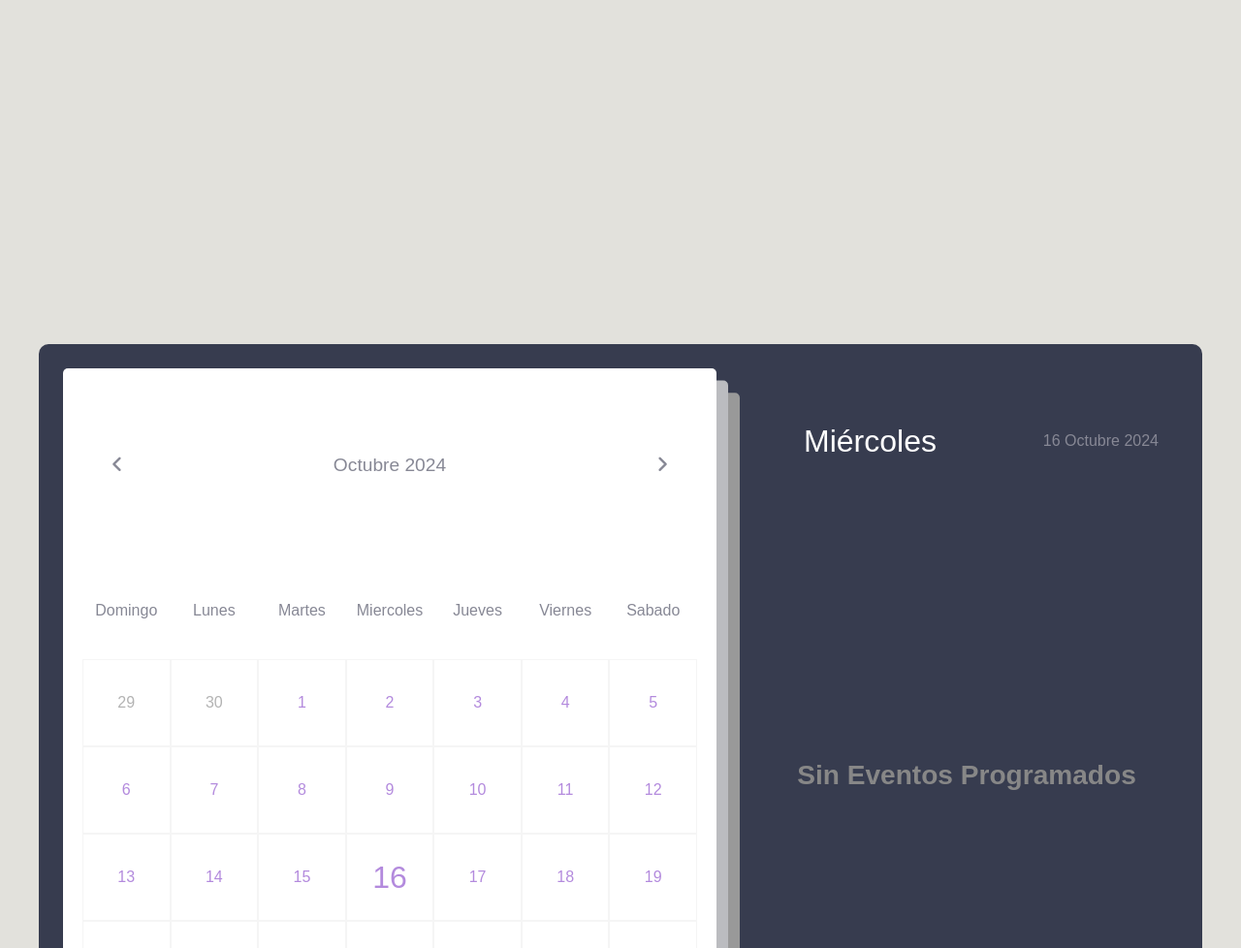
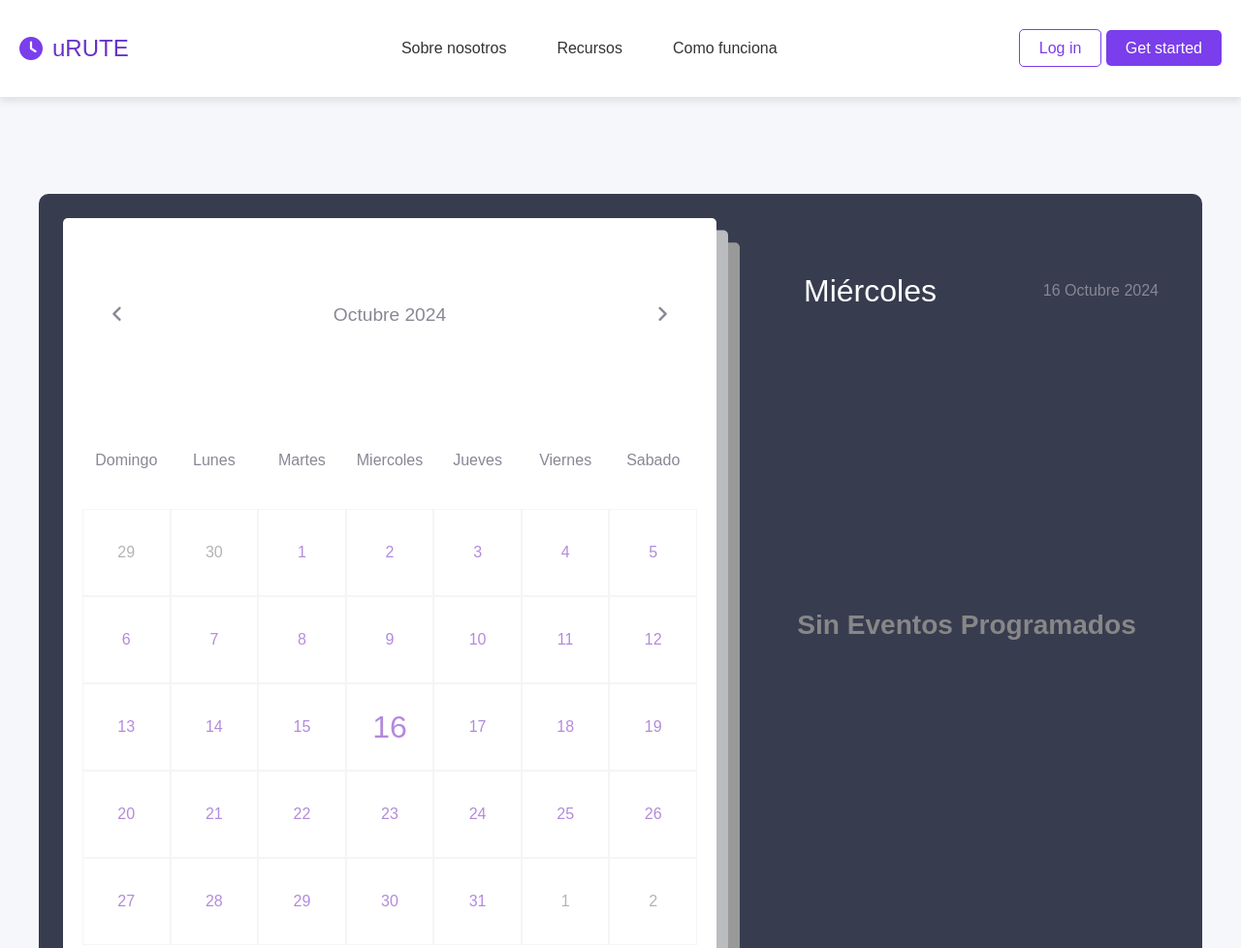
Before and after one commit to JhonP16/ProyectoPDS, a website: page app/pages/calendario.html in a window 1280 px wide. Shown: the top 978 px of the page at 97% size. Drawn offline with Linux system fonts and the light colour scheme.

Commit message:
Agregacion del Header al Calendario

```diff
--- a/app/pages/calendario.html
+++ b/app/pages/calendario.html
@@ -4,11 +4,31 @@
         <meta charset="UTF-8">
         <meta name="viewport" content="width=device-width, initial-scale=1.0">
         <link rel="stylesheet" href="../public/cStyles.css">
+        <link rel="stylesheet" href="../public/style.css">
         <link rel="stylesheet" href="https://cdnjs.cloudflare.com/ajax/libs/font-awesome/6.6.0/css/all.min.css" integrity="sha512-Kc323vGBEqzTmouAECnVceyQqyqdsSiqLQISBL29aUW4U/M7pSPA/gEUZQqv1cwx4OnYxTxve5UMg5GT6L4JJg==" crossorigin="anonymous" referrerpolicy="no-referrer" />
         <title>uCalendar</title>
     </head>
 
     <body>
+        <header class="navbar">
+            <div class="logo">
+                <i class="fas fa-clock"></i>
+                <span><a href="../pages/index.html">uRUTE</a></span>
+            </div>
+            <nav>
+                <ul>
+                    <li><a href="#">Sobre nosotros</a></li>
+                    <li><a href="#">Recursos</a></li>
+                    <li><a href="#">Como funciona</a></li>
+                </ul>
+            </nav>
+            <div class="registros">
+                <a href="login.html" class="login">Log in</a>
+                <a href="signup.html" class="get-started">Get started</a>
+            </div>
+        </header>
+
+        <main>
             <div class="cont-ucalendar">
                 <div class="left">
                     <div class="ucalendar">
@@ -84,6 +104,7 @@
                     <i class="fas fa-plus"></i>
                 </button>
             </div>
+        </main>
 
         <script src="../public/cScript.js"></script>
     </body>
--- a/app/public/cScript.js
+++ b/app/public/cScript.js
@@ -585,8 +585,8 @@ function saveEvents() {
 // CREAR UNA FUNCION PARA CARGAR LOS EVENTOS DE MEMORIA LOCAL
 function getEvents() {
   // PLANTEAR UNA ESTRUCTURA DE DESICION | CONDICIONAL
-  if (localStorage.getItem("events") === null) {
+    if (localStorage.getItem("events") === null) {
     return;
-  }
-  eventsArr.push(...JSON.parse(localStorage.getItem("events")));
+    }
+    eventsArr.push(...JSON.parse(localStorage.getItem("events")));
 }
--- a/app/public/cStyles.css
+++ b/app/public/cStyles.css
@@ -6,13 +6,21 @@
   margin: 0; padding: 0; box-sizing: border-box; font-family: "Poppins", sans-serif;
 }
 
-body {
-  min-height: 200vh; display: flex; align-items: center; justify-content: center; background-color: #e2e1dc;
+.navbar {
+  height: 100px;
+}
+
+.navbar .logo span a {
+  text-decoration: none; color: #6632c7;
+}
+
+.navbar .logo span a:hover {
+  color: #000; transition: 0.5s;
 }
 
 .cont-ucalendar {
   position: relative; width: 1200px; min-height: 850px; margin: 0 auto; padding: 5px; color: #fff; display: flex;
-  border-radius: 10px; background-color: #373c4f;
+  border-radius: 10px; background-color: #373c4f; margin-top: 100px;
 }
 
 .left {
```
Lines whose indentation alone changed are shown as unchanged.
